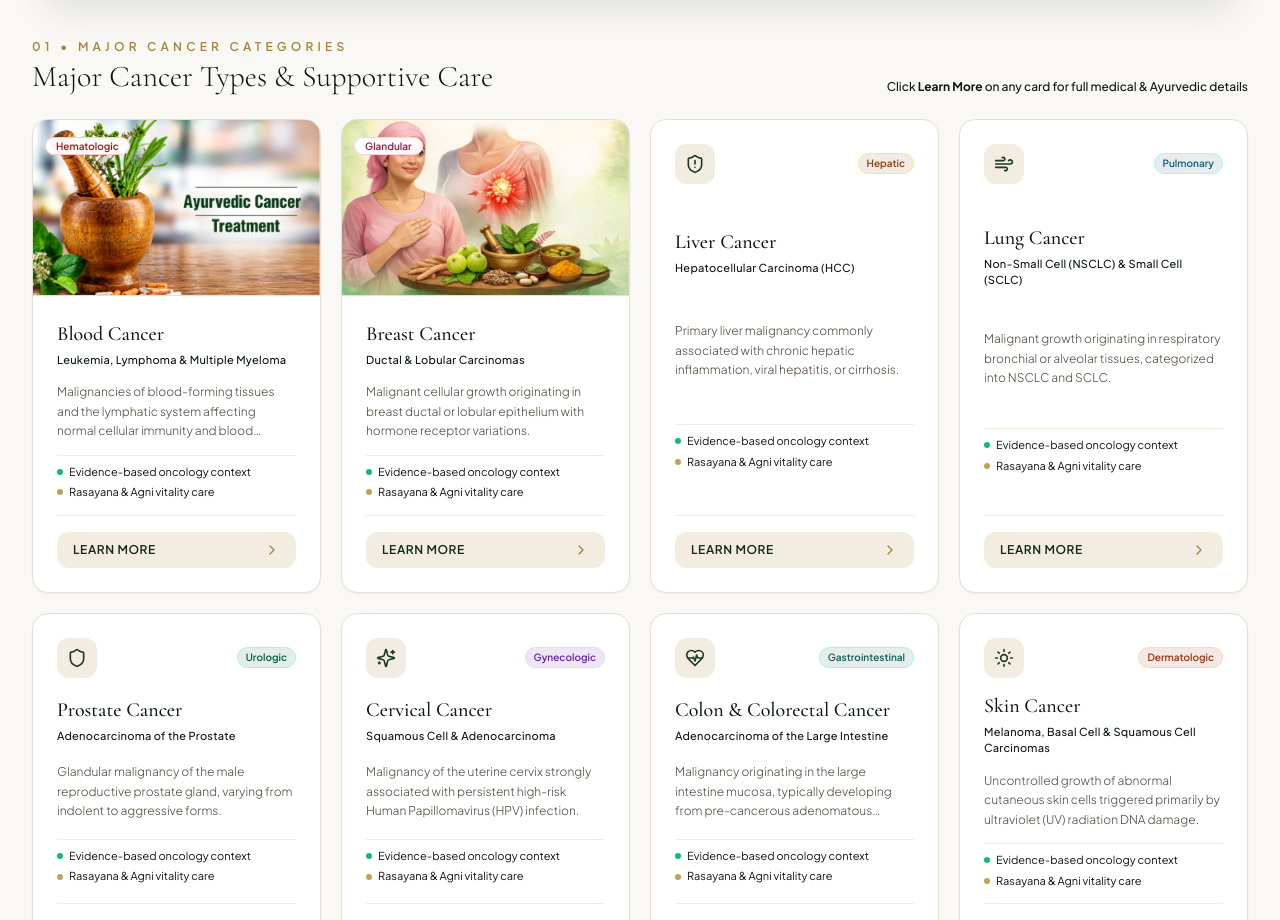
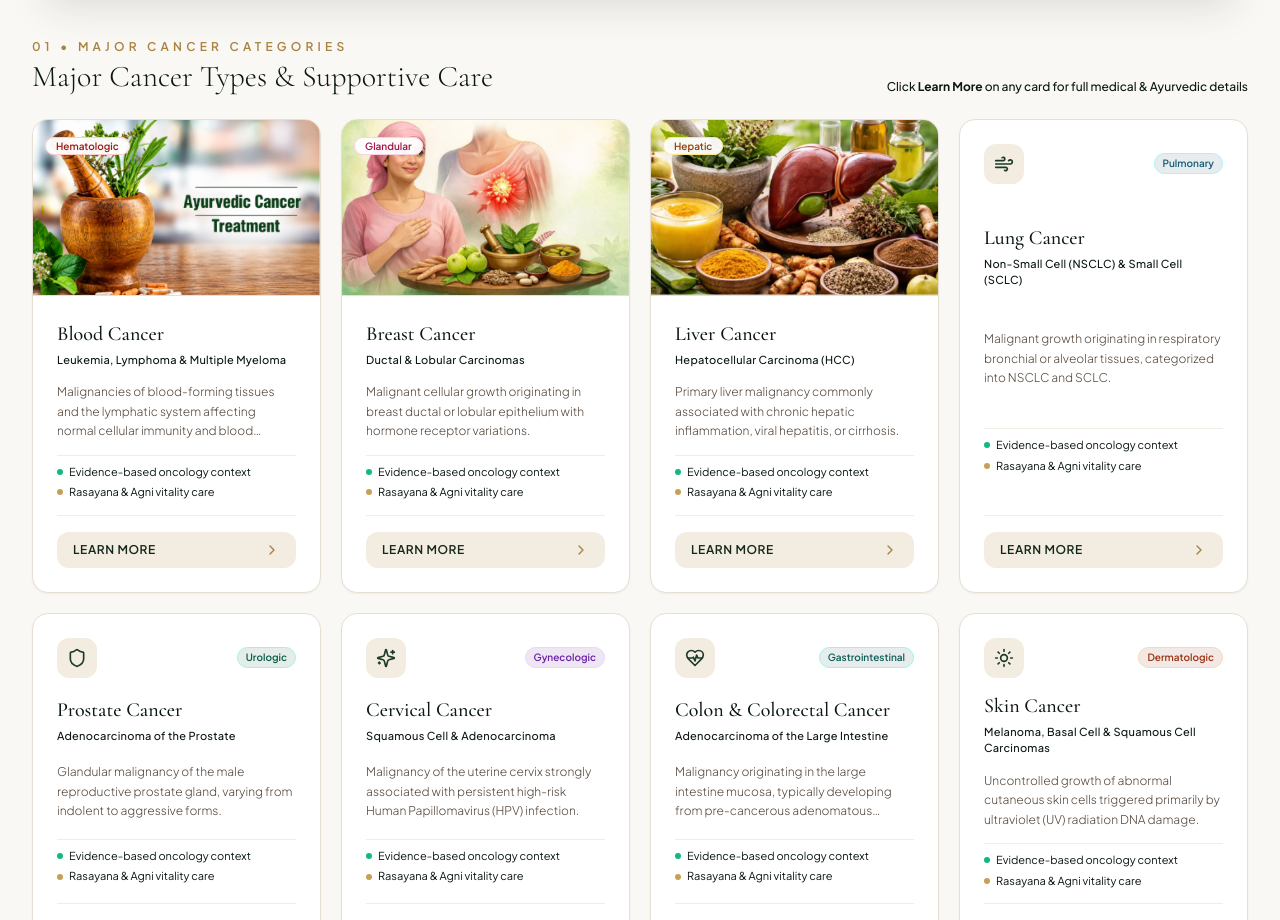
Before and after one commit to Shrikanthkk/sri-krishna-ayurvedic-, a React (Vite) app: page /treatments/cancer-treatment in a window 1280 px wide. Shown: the part 1037-1957 px from the top of the page. Built offline with nearby package versions, Linux system fonts and the light colour scheme.

Commit message:
feat: add liver supportive herbs illustration to Liver Cancer card and modal

```diff
--- a/src/data/cancerData.js
+++ b/src/data/cancerData.js
@@ -52,6 +52,7 @@ export const majorCancerTypes = [
     category: "Hepatic Malignancy",
     badgeColor: "bg-amber-900/10 text-amber-800 border-amber-200",
     iconName: "ShieldAlert",
+    image: "/images/liver_cancer.png",
     shortSummary: "Primary liver malignancy commonly associated with chronic hepatic inflammation, viral hepatitis, or cirrhosis.",
     points: {
       whatItIs: "Primary malignant tumor originating in the main functional liver cells (hepatocytes), frequently developing secondary to persistent liver inflammation or chronic parenchymal scarring.",
```
Also changed, not shown: public/images/liver_cancer.png (added).
